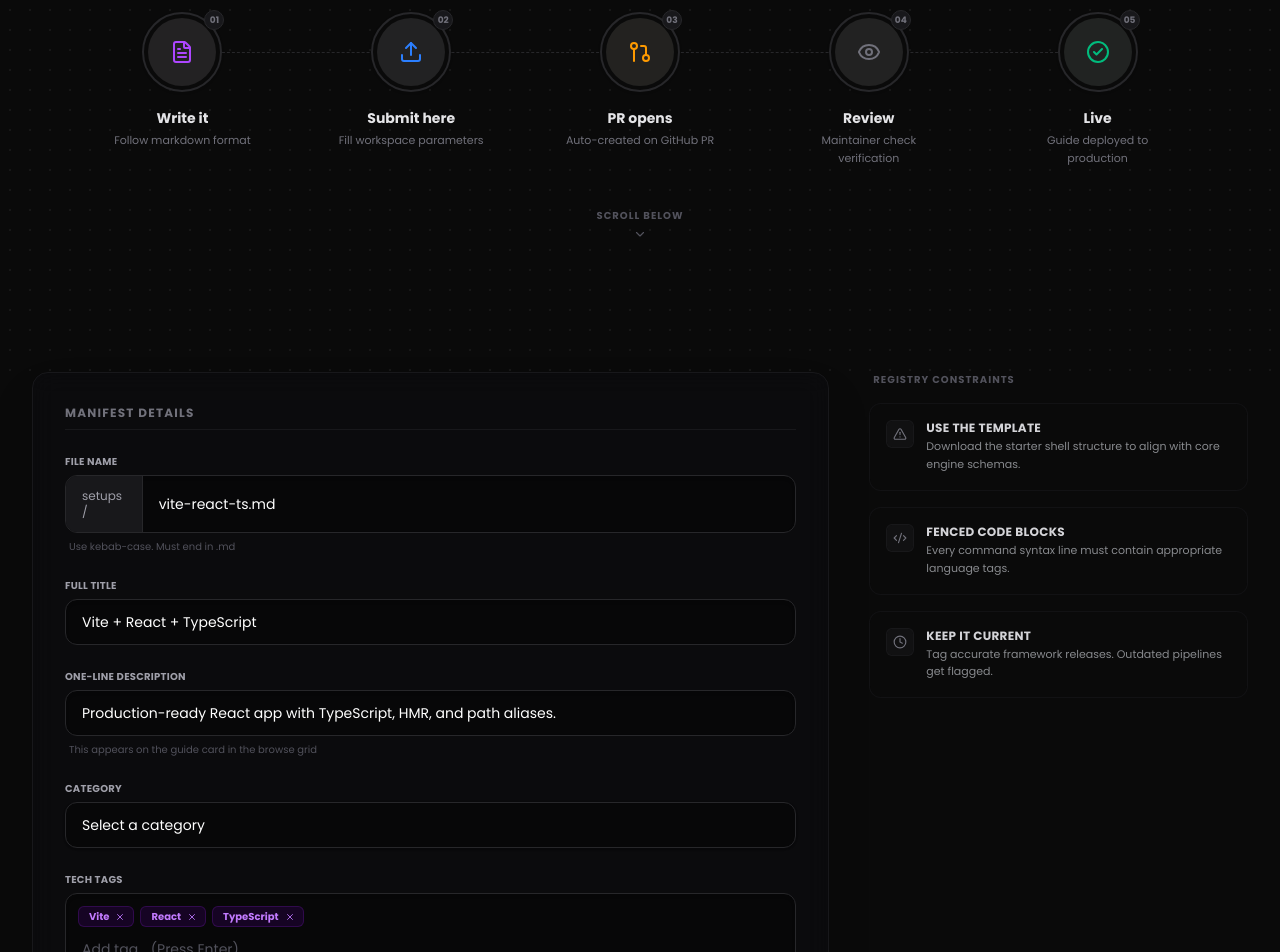
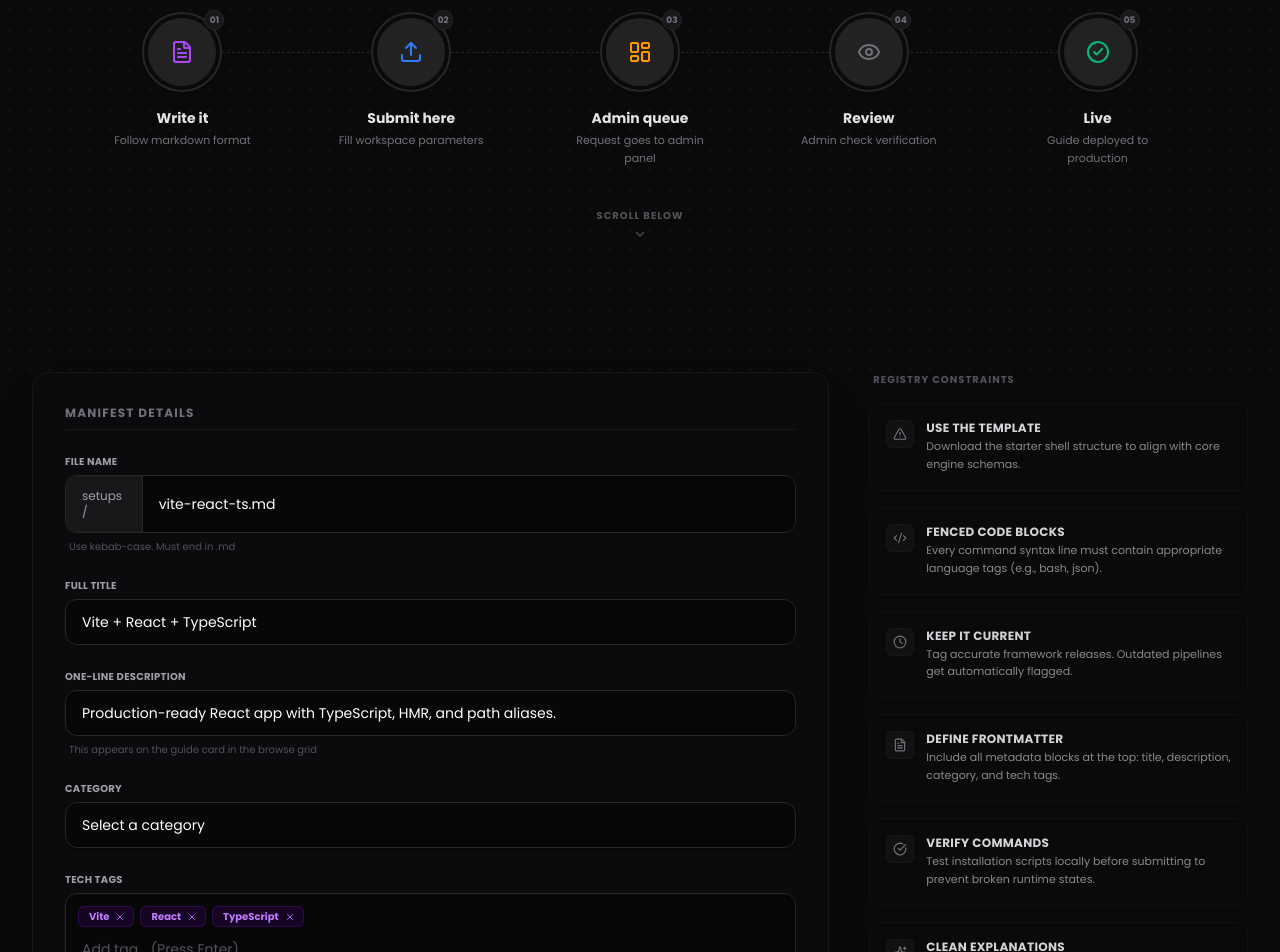
Before and after one commit to TonyStark-19/OpenSetup, a React (Vite) app in the folder frontend/: page /contribute in a window 1280 px wide. Shown: the part 420-1372 px from the top of the page. Built offline with nearby package versions, Linux system fonts and the light colour scheme.

Commit message:
feat: updated contribution form to make upload file, template download, iniline editor functional + added new guidelines for contribution

```diff
--- a/frontend/src/sections/contribute/ContributeHero.tsx
+++ b/frontend/src/sections/contribute/ContributeHero.tsx
@@ -1,5 +1,5 @@
 // import icons
-import { FileText, Upload, GitPullRequest, Eye, CheckCircle2 } from "lucide-react";
+import { FileText, Upload, Eye, CheckCircle2, LayoutDashboard } from "lucide-react";
 
 // main steps props
 export interface MainStepsProps {
@@ -24,14 +24,14 @@ const mainSteps: MainStepsProps[] = [
         bg: "bg-blue-50 dark:bg-blue-950/20 border-blue-200 dark:border-blue-900/40"
     },
     {
-        title: "PR opens",
-        desc: "Auto-created on GitHub PR",
-        icon: <GitPullRequest size={16} className="text-amber-500" />,
+        title: "Admin queue",
+        desc: "Request goes to admin panel",
+        icon: <LayoutDashboard size={16} className="text-amber-500" />,
         bg: "bg-amber-50 dark:bg-amber-950/20 border-amber-200 dark:border-amber-900/40"
     },
     {
         title: "Review",
-        desc: "Maintainer check verification",
+        desc: "Admin check verification",
         icon: <Eye size={16} className="text-zinc-500" />,
         bg: "bg-zinc-100 dark:bg-zinc-900/50 border-zinc-200 dark:border-zinc-800"
     },
--- a/frontend/src/sections/contribute/ContributionGuidelines.tsx
+++ b/frontend/src/sections/contribute/ContributionGuidelines.tsx
@@ -1,29 +1,41 @@
 // import icons
-import { Code2, Clock, AlertTriangle } from "lucide-react";
+import { Code2, Clock, AlertTriangle, CheckCircle, FileText, Sparkles } from "lucide-react";
 
-// contribution guidelines component
-export default function ContributionGuidelines() {
 const rules = [
     {
         icon: <AlertTriangle size={14} className="text-zinc-500" />,
-
         title: "Use the template",
         desc: "Download the starter shell structure to align with core engine schemas."
     },
     {
         icon: <Code2 size={14} className="text-zinc-500" />,
-
         title: "Fenced code blocks",
-            desc: "Every command syntax line must contain appropriate language tags."
+        desc: "Every command syntax line must contain appropriate language tags (e.g., bash, json)."
     },
     {
         icon: <Clock size={14} className="text-zinc-500" />,
-
         title: "Keep it current",
-            desc: "Tag accurate framework releases. Outdated pipelines get flagged."
+        desc: "Tag accurate framework releases. Outdated pipelines get automatically flagged."
     },
+    {
+        icon: <FileText size={14} className="text-zinc-500" />,
+        title: "Define frontmatter",
+        desc: "Include all metadata blocks at the top: title, description, category, and tech tags."
+    },
+    {
+        icon: <CheckCircle size={14} className="text-zinc-500" />,
+        title: "Verify commands",
+        desc: "Test installation scripts locally before submitting to prevent broken runtime states."
+    },
+    {
+        icon: <Sparkles size={14} className="text-zinc-500" />,
+        title: "Clean explanations",
+        desc: "Keep step descriptions brief and direct. Document *why* configuration steps matter."
+    }
 ];
 
+// contribution guidelines component
+export default function ContributionGuidelines() {
     return (
         <div className="flex flex-col gap-4 lg:sticky lg:top-28 select-none">
             <h4 className="text-[10px] font-mono font-bold tracking-widest text-zinc-400 dark:text-zinc-600 uppercase px-1">
```
Lines whose indentation alone changed are shown as unchanged.
